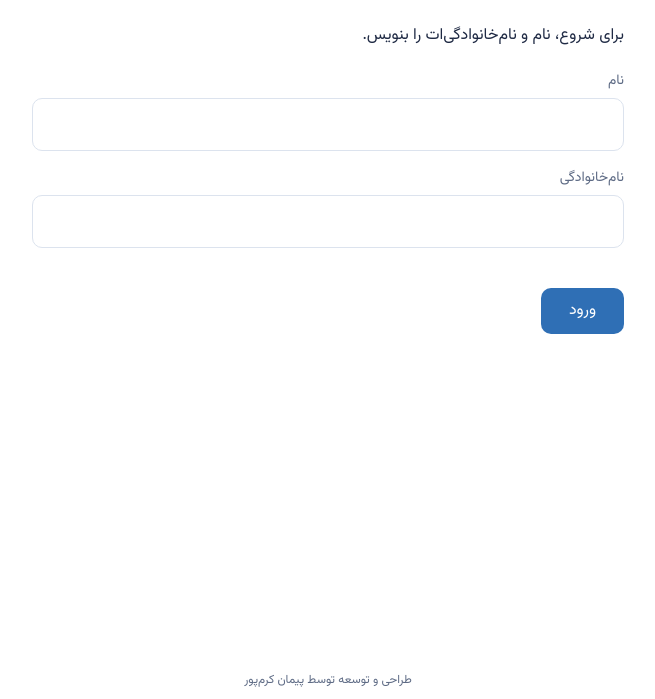
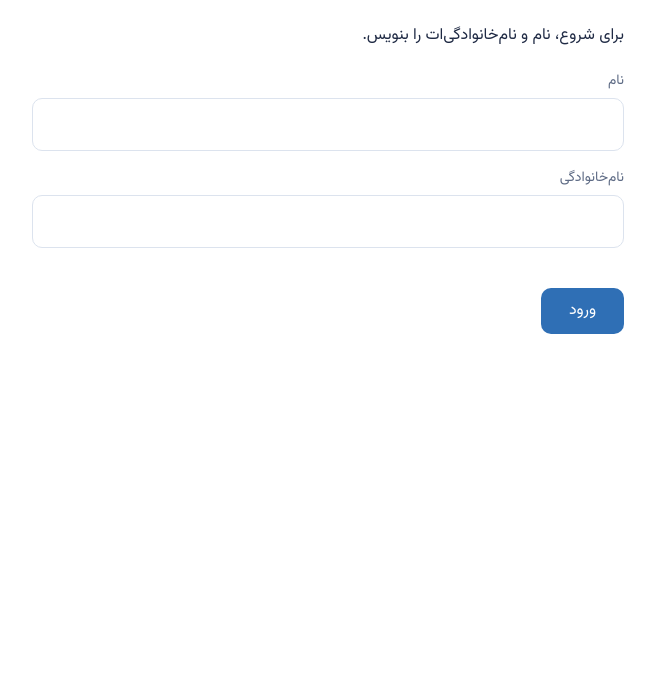
Before and after one commit to Peymankp/Fasl391, a plain HTML site: page index.html in a window 1280 px wide. Shown: the part 101-800 px from the top of the page, without its empty margins (312-967 px from the left). Drawn offline with Linux system fonts and the light colour scheme.

Commit message:
Remove design credit from index.html
Removed footer credit for design and development.

```diff
--- a/index.html
+++ b/index.html
@@ -98,8 +98,6 @@ main{max-width:620px;margin:0 auto;padding:16px 14px 96px}
 #learn .nav,#quiz .nav{flex-wrap:wrap;gap:4px 12px}
 .who{width:100%;text-align:center;font-size:13px;color:var(--mut);line-height:1.5}
 .who b{color:var(--ink)}
-.cr{width:100%;text-align:center;font-size:12px;color:var(--mut);line-height:1.4}
-.crf{position:fixed;inset:auto 0 0 0;padding:10px 0 calc(10px + env(safe-area-inset-bottom,0px))}
 main{padding-bottom:120px}
 #login .card{margin-top:24px}
 #login label{display:block;font-size:14px;color:var(--mut);margin-top:8px}
@@ -119,7 +117,6 @@ main{padding-bottom:120px}
 <div class="err" id="lerr" role="alert"></div>
 <button class="go" id="go">ورود</button>
 </div>
-<div class="cr crf">طراحی و توسعه توسط پیمان کرم‌پور</div>
 </main>
 <main id="learn" hidden>
 <h1>اثبات هم‌نهشتی با روش شش کاندید</h1>
@@ -226,7 +223,6 @@ main{padding-bottom:120px}
 <button id="lpv" class="g">قبلی</button>
 <div class="dots" id="ldots"></div>
 <button id="lnx">گام بعدی</button>
-<div class="cr">طراحی و توسعه توسط پیمان کرم‌پور</div>
 </div>
 </main>
 <main id="quiz" hidden>
@@ -240,7 +236,6 @@ main{padding-bottom:120px}
 <button class="nb g" id="qpv">قبلی</button>
 <div class="dots" id="qdots"></div>
 <button class="nb" id="qnx">بعدی</button>
-<div class="cr">طراحی و توسعه توسط پیمان کرم‌پور</div>
 </div>
 </main>
 <script>
```
